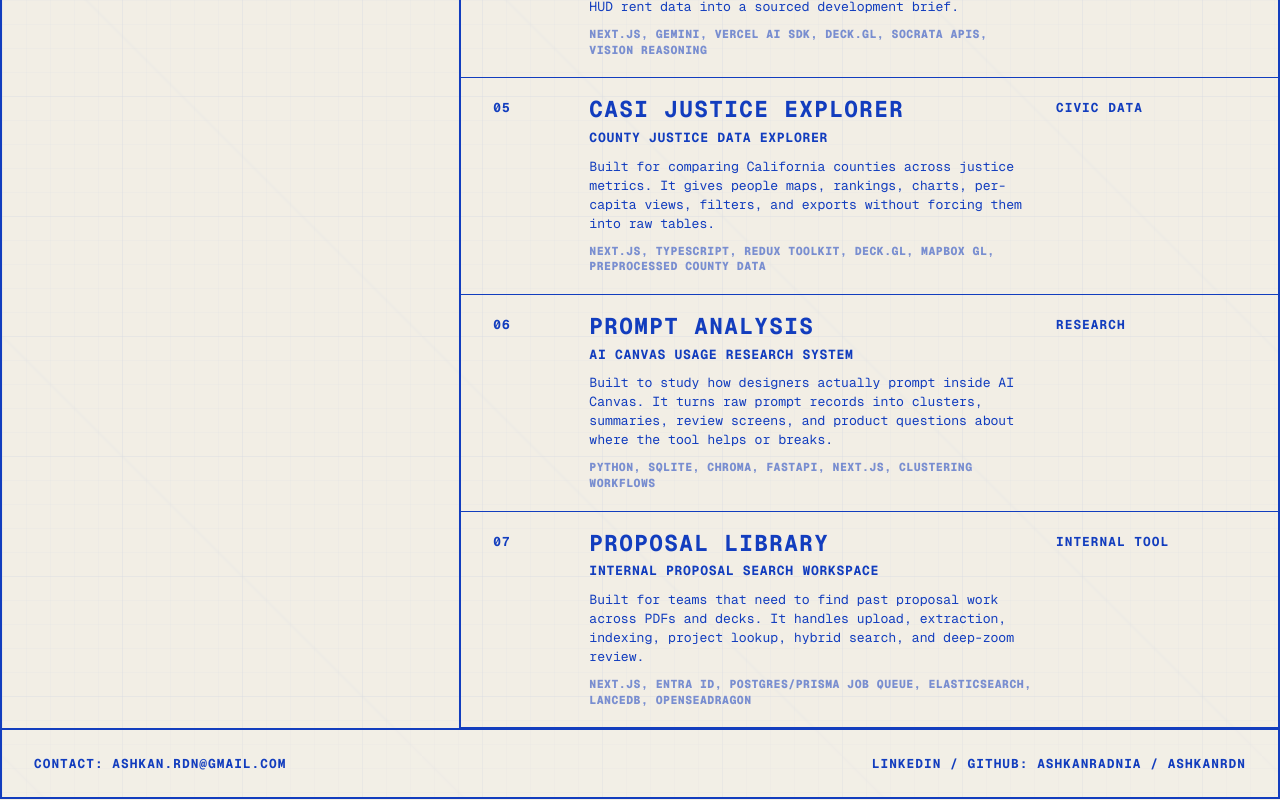
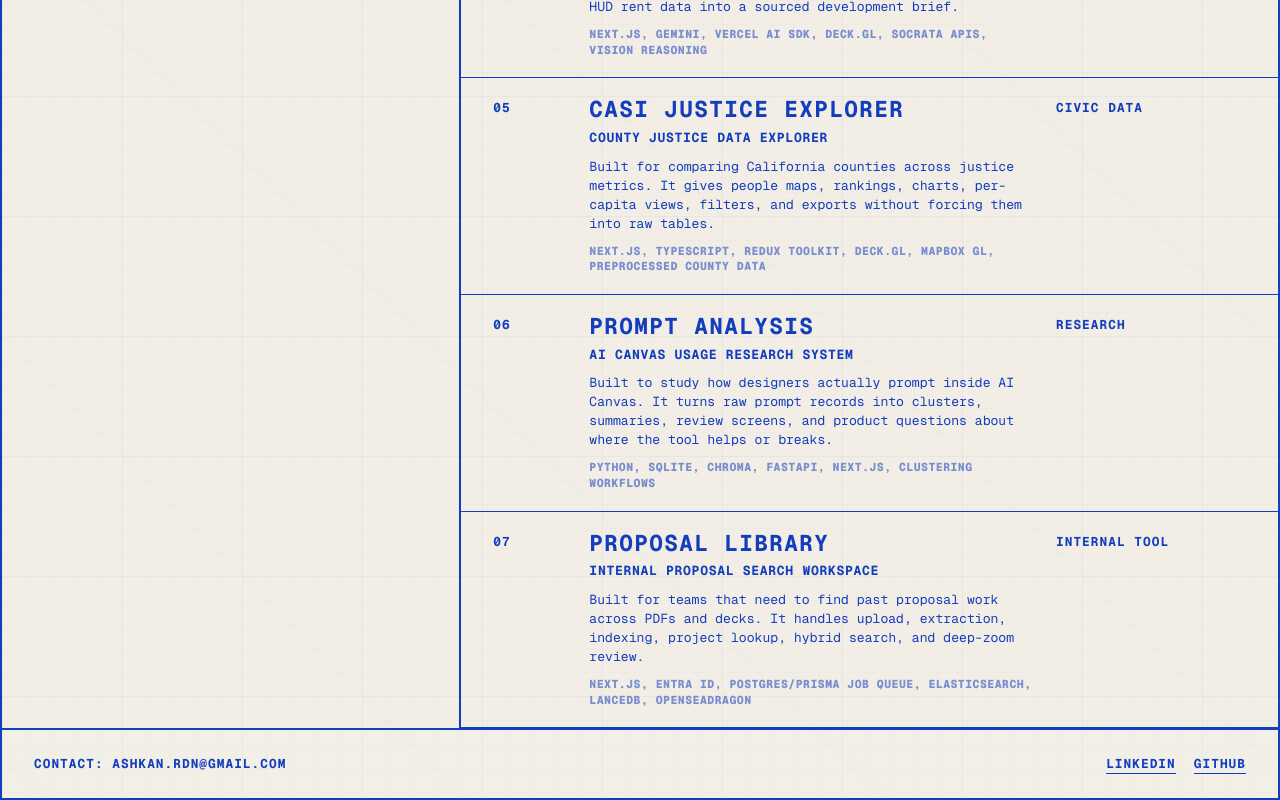
Before and after one commit to ashkanrdn/ashkanradnia.com, a Next.js app: page / in a window 1280 px wide. Shown: the part 1346-2146 px from the top of the page. Built offline with nearby package versions, Linux system fonts and the light colour scheme.

Commit message:
Make footer social links clickable

```diff
--- a/src/app/globals.css
+++ b/src/app/globals.css
@@ -343,6 +343,22 @@ a {
   text-transform: uppercase;
 }
 
+.footer-links {
+  display: flex;
+  flex-wrap: wrap;
+  justify-content: flex-end;
+  gap: 10px 18px;
+}
+
+.footer-links a {
+  color: inherit;
+  border-bottom: 1px solid currentColor;
+}
+
+.footer-links a:hover {
+  color: var(--accent-line);
+}
+
 @media (max-width: 900px) {
   .title-block {
     grid-template-columns: 1fr;
@@ -377,6 +393,10 @@ a {
 
   .sheet-footer {
     grid-template-columns: 1fr;
+  }
+
+  .footer-links {
+    justify-content: flex-start;
   }
 }
 
--- a/src/app/page.tsx
+++ b/src/app/page.tsx
@@ -177,7 +177,10 @@ export default function Home() {
 
         <footer className="sheet-footer">
           <span>CONTACT: ashkan.rdn@gmail.com</span>
-          <span>LINKEDIN / GITHUB: ashkanradnia / ashkanrdn</span>
+          <span className="footer-links">
+            <a href="https://www.linkedin.com/in/ashkanradnia/">LinkedIn</a>
+            <a href="https://github.com/ashkanrdn">GitHub</a>
+          </span>
         </footer>
       </section>
     </main>
```
